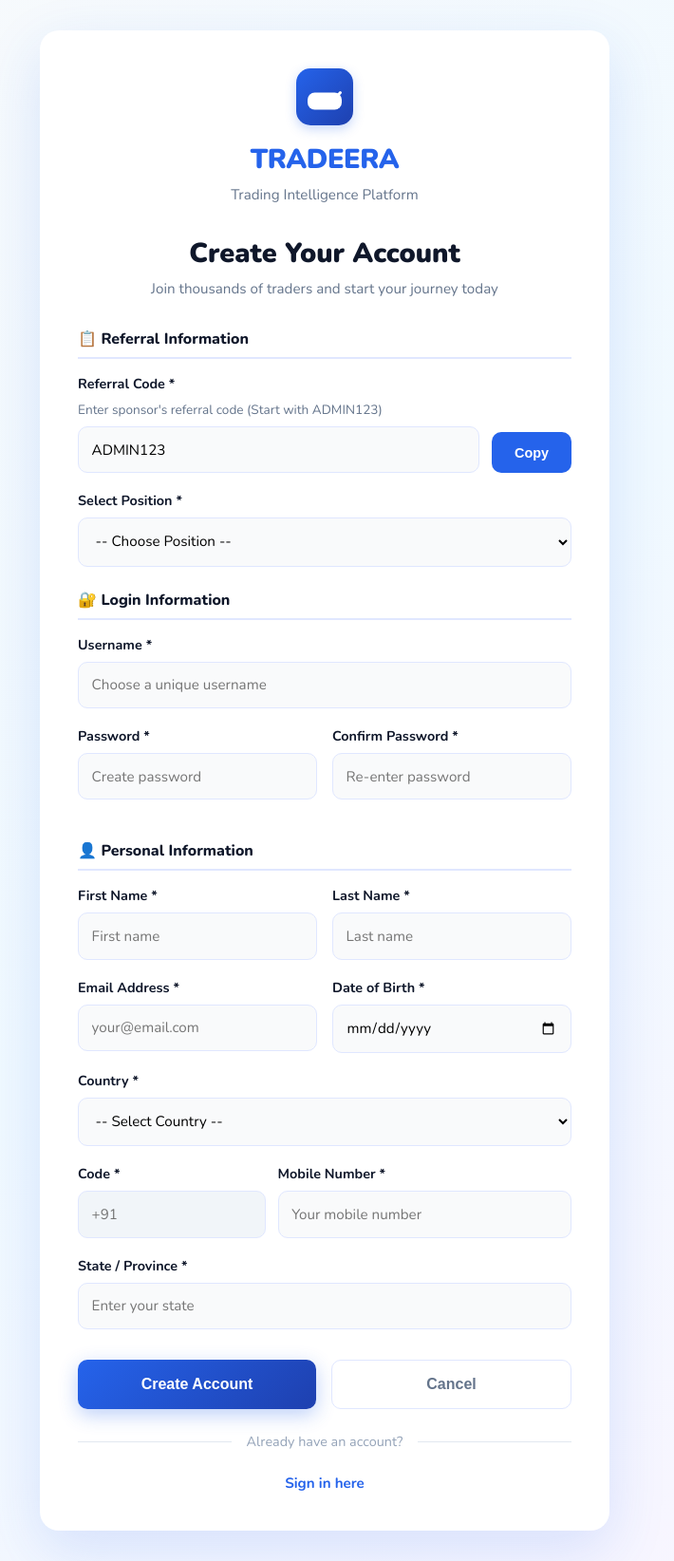
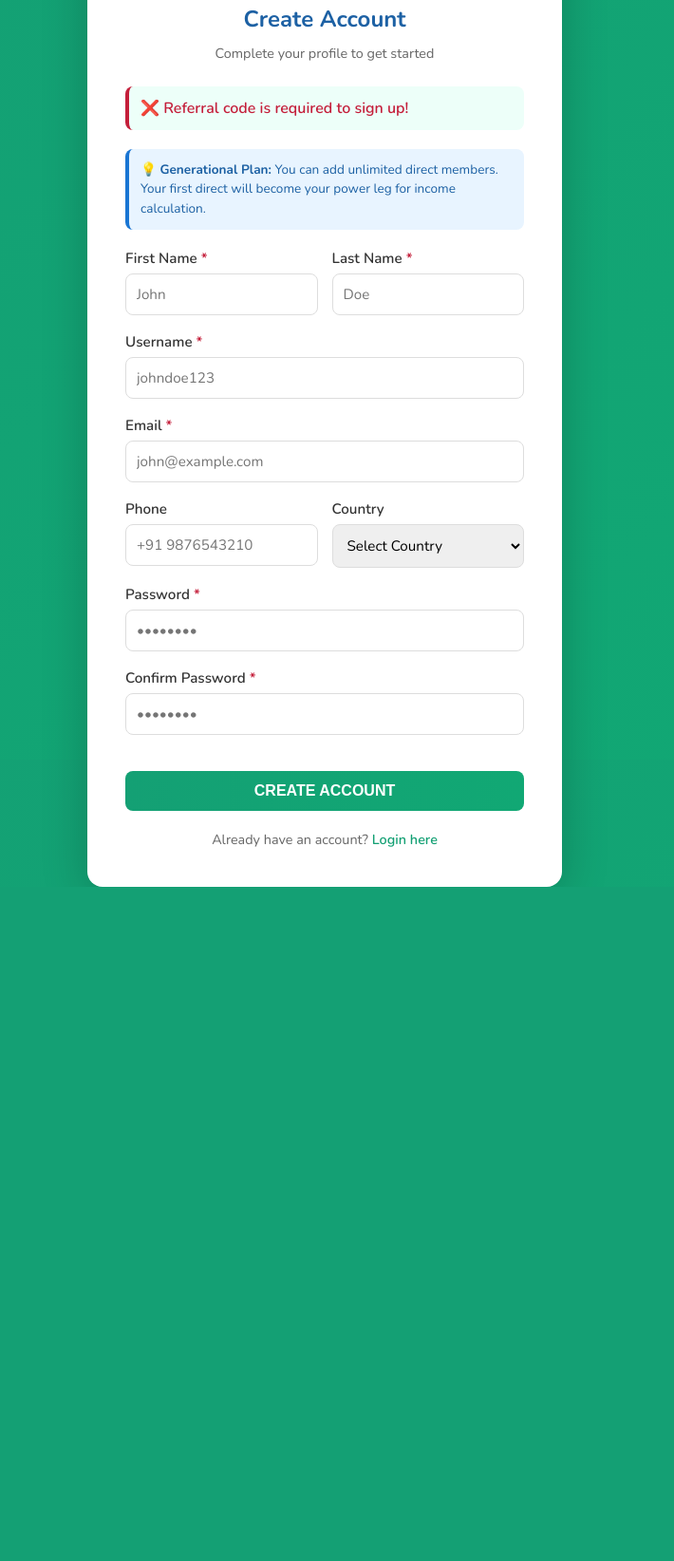
Before and after one commit to mudit0829/mlm-app, a Flask app: page /signup in a window 1280 px wide. Shown: the whole page at 95% size, without its empty margins (298-1008 px from the left). After the commit the page ends 934 px from the top, so only its background shows below. Run offline with Flask 3, Linux system fonts and the light colour scheme.

Commit message:
Update signup.html

```diff
--- a/templates/signup.html
+++ b/templates/signup.html
@@ -1,554 +1,231 @@
 <!DOCTYPE html>
-<html lang="en">
+<html>
 <head>
-  <meta charset="UTF-8">
+  <title>TradeEra - Signup</title>
   <meta name="viewport" content="width=device-width, initial-scale=1.0">
-  <title>Sign Up - TRADEERA</title>
-  <link href="https://fonts.googleapis.com/css2?family=Nunito:wght@400;600;700;800;900&display=swap" rel="stylesheet">
+  <link href="https://fonts.googleapis.com/css?family=Nunito:400,600,700&display=swap" rel="stylesheet">
   <style>
     * { margin: 0; padding: 0; box-sizing: border-box; }
-    html { scroll-behavior: smooth; }
-    body {
-      font-family: 'Nunito', -apple-system, BlinkMacSystemFont, 'Segoe UI', sans-serif;
-      background: linear-gradient(135deg, #f8fafc 0%, #f0f9ff 50%, #f9f5ff 100%);
-      min-height: 100vh;
-      display: flex;
-      align-items: center;
-      justify-content: center;
-      padding: 2rem 1rem;
-    }
+    html, body { height: 100%; background: linear-gradient(135deg, #14a074 0%, #11a874 100%); }
+    body { font-family: 'Nunito', Arial, sans-serif; display: flex; align-items: center; justify-content: center; min-height: 100vh; padding: 20px; }
 
-    .signup-container {
-      width: 100%;
-      max-width: 600px;
-      background: #fff;
-      border-radius: 20px;
-      box-shadow: 0 20px 60px rgba(37, 99, 235, 0.15);
-      padding: 2.5rem;
-      animation: slideInUp 0.6s ease-out;
-    }
+    .signup-container { background: #fff; border-radius: 16px; box-shadow: 0 10px 50px rgba(0,0,0,0.2); width: 100%; max-width: 500px; padding: 40px; }
 
-    @keyframes slideInUp {
-      from { opacity: 0; transform: translateY(30px); }
-      to { opacity: 1; transform: translateY(0); }
-    }
+    .logo-header { text-align: center; margin-bottom: 30px; }
+    .logo { font-size: 2em; font-weight: 700; color: #14a074; letter-spacing: 0.05em; }
+    .tagline { font-size: 0.9em; color: #999; margin-top: 5px; }
 
-    .logo-section {
-      text-align: center;
-      margin-bottom: 2rem;
-    }
+    h2 { color: #1d61a4; font-size: 1.5em; margin-bottom: 10px; text-align: center; }
+    .form-subtitle { text-align: center; color: #666; font-size: 0.9em; margin-bottom: 25px; }
 
-    .logo {
-      width: 60px;
-      height: 60px;
-      background: linear-gradient(135deg, #2563eb, #1e40af);
-      border-radius: 15px;
-      display: flex;
-      align-items: center;
-      justify-content: center;
-      margin: 0 auto 1rem;
-      box-shadow: 0 4px 12px rgba(37, 99, 235, 0.25);
-    }
+    .form-group { margin-bottom: 18px; }
+    label { display: block; font-weight: 600; color: #333; margin-bottom: 6px; font-size: 0.95em; }
+    input, select { width: 100%; padding: 11px; border: 1.5px solid #ddd; border-radius: 8px; font-size: 0.95em; font-family: 'Nunito', Arial; transition: border-color 0.3s; }
+    input:focus, select:focus { outline: none; border-color: #14a074; box-shadow: 0 0 0 3px rgba(20,160,116,0.1); }
 
-    .logo svg { width: 100%; height: 100%; }
+    .required { color: #c41e3a; }
 
-    .logo-text {
-      font-size: 1.8rem;
-      font-weight: 900;
-      color: #2563eb;
-      letter-spacing: -0.5px;
-    }
+    .referral-info { background: #edfff9; padding: 12px; border-radius: 8px; margin-bottom: 20px; border-left: 4px solid #14a074; }
+    .referral-info-text { font-size: 0.9em; color: #333; }
+    .referral-code-display { font-weight: 700; color: #14a074; font-size: 1.05em; margin-top: 5px; }
 
-    .subtitle {
-      font-size: 0.95rem;
-      color: #64748b;
-      margin-top: 0.5rem;
-    }
+    .info-box { background: #e8f4ff; padding: 12px; border-radius: 8px; margin-bottom: 20px; border-left: 4px solid #1975d3; }
+    .info-box-text { font-size: 0.85em; color: #1d61a4; line-height: 1.5; }
 
-    h1 {
-      font-size: 1.8rem;
-      font-weight: 900;
-      color: #0f172a;
-      margin-bottom: 0.5rem;
-      text-align: center;
-    }
+    .error { color: #c41e3a; font-size: 0.85em; margin-top: 5px; display: none; }
+    .success { color: #14a074; font-size: 0.85em; margin-top: 5px; }
 
-    .form-description {
-      text-align: center;
-      color: #64748b;
-      font-size: 0.95rem;
-      margin-bottom: 2rem;
-    }
+    .form-row { display: grid; grid-template-columns: 1fr 1fr; gap: 15px; }
 
-    .section-title {
-      font-size: 1rem;
-      font-weight: 800;
-      color: #0f172a;
-      margin: 1.5rem 0 1rem;
-      padding-bottom: 0.5rem;
-      border-bottom: 2px solid #e0e7ff;
-    }
+    .signup-btn { width: 100%; padding: 12px; background: linear-gradient(90deg, #14a074, #11a874); color: #fff; border: none; border-radius: 8px; font-weight: 700; font-size: 1em; cursor: pointer; transition: transform 0.2s, box-shadow 0.2s; margin-top: 20px; }
+    .signup-btn:hover { transform: translateY(-2px); box-shadow: 0 5px 20px rgba(20,160,116,0.3); }
+    .signup-btn:disabled { opacity: 0.6; cursor: not-allowed; }
 
-    .form-group {
-      margin-bottom: 1.2rem;
-    }
+    .login-link { text-align: center; margin-top: 20px; color: #666; font-size: 0.9em; }
+    .login-link a { color: #14a074; text-decoration: none; font-weight: 600; }
 
-    .form-row {
-      display: grid;
-      grid-template-columns: repeat(2, 1fr);
-      gap: 1rem;
-    }
+    .spinner { display: none; width: 16px; height: 16px; border: 2px solid #fff; border-top-color: transparent; border-radius: 50%; animation: spin 0.6s linear infinite; margin-right: 8px; }
+    @keyframes spin { to { transform: rotate(360deg); } }
 
-    .form-row-3 {
-      display: grid;
-      grid-template-columns: 2fr 1fr 2fr;
-      gap: 0.8rem;
-    }
-
-    label {
-      display: block;
-      font-weight: 700;
-      color: #0f172a;
-      margin-bottom: 0.5rem;
-      font-size: 0.9rem;
-    }
-
-    .label-info {
-      font-size: 0.85rem;
-      color: #64748b;
-      font-weight: 500;
-      margin-bottom: 0.5rem;
-    }
-
-    input, select {
-      width: 100%;
-      padding: 0.85rem;
-      border: 1.5px solid #e0e7ff;
-      border-radius: 10px;
-      font-size: 0.95rem;
-      font-family: 'Nunito', sans-serif;
-      transition: all 0.3s;
-      background: #f9fafb;
-    }
-
-    input:focus, select:focus {
-      outline: none;
-      border-color: #2563eb;
-      background: #fff;
-      box-shadow: 0 0 0 3px rgba(37, 99, 235, 0.1);
-    }
-
-    input[readonly] {
-      background: #f1f5f9;
-      cursor: not-allowed;
-    }
-
-    .referral-group {
-      display: flex;
-      gap: 0.8rem;
-      align-items: flex-end;
-    }
-
-    .referral-group input {
-      flex: 1;
-    }
-
-    .copy-btn {
-      padding: 0.85rem 1.5rem;
-      background: #2563eb;
-      color: #fff;
-      border: none;
-      border-radius: 10px;
-      font-weight: 700;
-      font-size: 0.9rem;
-      cursor: pointer;
-      transition: all 0.3s;
-      white-space: nowrap;
-    }
-
-    .copy-btn:hover {
-      background: #1e40af;
-      transform: translateY(-2px);
-    }
-
-    .btn-group {
-      display: flex;
-      gap: 1rem;
-      margin-top: 2rem;
-    }
-
-    .btn {
-      flex: 1;
-      padding: 1rem;
-      border: none;
-      border-radius: 10px;
-      font-weight: 800;
-      font-size: 1rem;
-      cursor: pointer;
-      transition: all 0.3s;
-    }
-
-    .btn-primary {
-      background: linear-gradient(135deg, #2563eb 0%, #1e40af 100%);
-      color: #fff;
-      box-shadow: 0 6px 20px rgba(37, 99, 235, 0.3);
-    }
-
-    .btn-primary:hover {
-      transform: translateY(-2px);
-      box-shadow: 0 10px 30px rgba(37, 99, 235, 0.4);
-    }
-
-    .btn-outline {
-      background: transparent;
-      border: 1.5px solid #e0e7ff;
-      color: #64748b;
-    }
-
-    .btn-outline:hover {
-      background: #f9fafb;
-      border-color: #2563eb;
-      color: #2563eb;
-    }
-
-    .divider {
-      display: flex;
-      align-items: center;
-      margin: 1.5rem 0;
-      gap: 1rem;
-    }
-
-    .divider::before, .divider::after {
-      content: '';
-      flex: 1;
-      height: 1px;
-      background: #e2e8f0;
-    }
-
-    .divider span {
-      color: #94a3b8;
-      font-size: 0.9rem;
-    }
-
-    .login-link {
-      text-align: center;
-      color: #64748b;
-      font-size: 0.95rem;
-    }
-
-    .login-link a {
-      color: #2563eb;
-      text-decoration: none;
-      font-weight: 700;
-      transition: color 0.3s;
-    }
-
-    .login-link a:hover {
-      color: #1e40af;
-    }
-
-    .alert {
-      padding: 1rem;
-      border-radius: 10px;
-      margin-bottom: 1.5rem;
-      font-size: 0.9rem;
-    }
-
-    .alert-error {
-      background: #fee2e2;
-      border: 1px solid #fecaca;
-      color: #991b1b;
-    }
-
-    .alert-success {
-      background: #dbeafe;
-      border: 1px solid #bfdbfe;
-      color: #1e40af;
-    }
-
-    .loading {
-      display: none;
-      text-align: center;
-      color: #2563eb;
-      font-size: 0.9rem;
-      margin-top: 1rem;
-    }
-
-    @media (max-width: 600px) {
-      .signup-container {
-        padding: 2rem 1.5rem;
-      }
-      .form-row, .form-row-3 {
-        grid-template-columns: 1fr;
-      }
-      h1 {
-        font-size: 1.5rem;
-      }
-      .btn-group {
-        flex-direction: column;
-      }
-    }
+    .flex-center { display: flex; align-items: center; justify-content: center; }
   </style>
 </head>
 <body>
-
   <div class="signup-container">
-    <div class="logo-section">
-      <div class="logo">
-        <svg viewBox="0 0 40 40" fill="none">
-          <rect x="8" y="17" width="24" height="12" rx="5" fill="white"/>
-          <polyline points="13,25 18,20 23,26 31,17" fill="none" stroke="white" stroke-width="2" stroke-linecap="round"/>
-        </svg>
-      </div>
-      <div class="logo-text">TRADEERA</div>
-      <div class="subtitle">Trading Intelligence Platform</div>
+    <div class="logo-header">
+      <div class="logo">TRADEERA</div>
+      <div class="tagline">Join the Trading Community</div>
     </div>
 
-    <h1>Create Your Account</h1>
-    <p class="form-description">Join thousands of traders and start your journey today</p>
+    <h2>Create Account</h2>
+    <p class="form-subtitle">Complete your profile to get started</p>
 
-    <div id="alert"></div>
+    <!-- Referral Info Box -->
+    <div class="referral-info">
+      <div class="referral-info-text">📍 You're joining via referral code:</div>
+      <div class="referral-code-display" id="referralDisplay">-</div>
+    </div>
+
+    <!-- Info Box - Generational Plan -->
+    <div class="info-box">
+      <div class="info-box-text">
+        💡 <strong>Generational Plan:</strong> You can add unlimited direct members. Your first direct will become your power leg for income calculation.
+      </div>
+    </div>
 
     <form id="signupForm">
-
-      <!-- REFERRAL SECTION -->
-      <div class="section-title">📋 Referral Information</div>
-      <div class="form-group">
-        <label for="referral_code">Referral Code *</label>
-        <div class="label-info">Enter sponsor's referral code (Start with ADMIN123)</div>
-        <div class="referral-group">
-          <input type="text" name="referral_code" id="referralCode" placeholder="Enter referral code" required>
-          <button type="button" class="copy-btn" id="copyReferral">Copy</button>
+      <div class="form-row">
+        <div class="form-group">
+          <label>First Name <span class="required">*</span></label>
+          <input type="text" id="firstName" placeholder="John" required>
+          <div class="error" id="firstNameError"></div>
+        </div>
+        <div class="form-group">
+          <label>Last Name <span class="required">*</span></label>
+          <input type="text" id="lastName" placeholder="Doe" required>
+          <div class="error" id="lastNameError"></div>
         </div>
       </div>
 
       <div class="form-group">
-        <label for="position">Select Position *</label>
-        <select name="position" id="position" required>
-          <option value="">-- Choose Position --</option>
-          <option value="LEFT">LEFT</option>
-          <option value="RIGHT">RIGHT</option>
-        </select>
+        <label>Username <span class="required">*</span></label>
+        <input type="text" id="username" placeholder="johndoe123" required>
+        <div class="error" id="usernameError"></div>
       </div>
 
-      <!-- LOGIN INFORMATION -->
-      <div class="section-title">🔐 Login Information</div>
       <div class="form-group">
-        <label for="username">Username *</label>
-        <input type="text" name="username" id="usernameInput" placeholder="Choose a unique username" required>
+        <label>Email <span class="required">*</span></label>
+        <input type="email" id="email" placeholder="john@example.com" required>
+        <div class="error" id="emailError"></div>
       </div>
 
       <div class="form-row">
         <div class="form-group">
-          <label for="password">Password *</label>
-          <input type="password" name="password" id="password" placeholder="Create password" required>
+          <label>Phone</label>
+          <input type="tel" id="phone" placeholder="+91 9876543210">
         </div>
         <div class="form-group">
-          <label for="confirm_password">Confirm Password *</label>
-          <input type="password" name="confirm_password" id="confirm_password" placeholder="Re-enter password" required>
-        </div>
-      </div>
-
-      <!-- PERSONAL INFORMATION -->
-      <div class="section-title">👤 Personal Information</div>
-      <div class="form-row">
-        <div class="form-group">
-          <label for="first_name">First Name *</label>
-          <input type="text" name="first_name" id="first_name" placeholder="First name" required>
-        </div>
-        <div class="form-group">
-          <label for="last_name">Last Name *</label>
-          <input type="text" name="last_name" id="last_name" placeholder="Last name" required>
-        </div>
-      </div>
-
-      <div class="form-row">
-        <div class="form-group">
-          <label for="email">Email Address *</label>
-          <input type="email" name="email" id="email" placeholder="your@email.com" required>
-        </div>
-        <div class="form-group">
-          <label for="dob">Date of Birth *</label>
-          <input type="date" name="dob" id="dob" required>
-        </div>
-      </div>
-
-      <!-- CONTACT INFORMATION -->
-      <div class="form-group">
-        <label for="country">Country *</label>
-        <select name="country" id="countrySelect" required>
-          <option value="">-- Select Country --</option>
-          <option value="India" data-code="+91">India (+91)</option>
-          <option value="USA" data-code="+1">USA (+1)</option>
-          <option value="UK" data-code="+44">UK (+44)</option>
-          <option value="Australia" data-code="+61">Australia (+61)</option>
-          <option value="Canada" data-code="+1">Canada (+1)</option>
-          <option value="Lithuania" data-code="+370">Lithuania (+370)</option>
-          <option value="Germany" data-code="+49">Germany (+49)</option>
-          <option value="France" data-code="+33">France (+33)</option>
-          <option value="Other" data-code="">Other</option>
-        </select>
-      </div>
-
-      <div class="form-row-3">
-        <div class="form-group">
-          <label for="country_code">Code *</label>
-          <input type="text" name="country_code" id="countryCode" placeholder="+91" readonly required>
-        </div>
-        <div style="grid-column: span 2;">
-          <label for="mobile">Mobile Number *</label>
-          <input type="tel" name="mobile" id="mobile" placeholder="Your mobile number" required>
+          <label>Country</label>
+          <select id="country">
+            <option value="">Select Country</option>
+            <option value="INDIA">India</option>
+            <option value="USA">USA</option>
+            <option value="UK">UK</option>
+            <option value="CANADA">Canada</option>
+            <option value="OTHER">Other</option>
+          </select>
         </div>
       </div>
 
       <div class="form-group">
-        <label for="state">State / Province *</label>
-        <input type="text" name="state" id="state" placeholder="Enter your state" required>
+        <label>Password <span class="required">*</span></label>
+        <input type="password" id="password" placeholder="••••••••" required>
+        <div class="error" id="passwordError"></div>
       </div>
 
-      <!-- BUTTONS -->
-      <div class="btn-group">
-        <button type="submit" class="btn btn-primary" id="submitBtn">Create Account</button>
-        <button type="button" class="btn btn-outline" onclick="window.location.href='/'">Cancel</button>
+      <div class="form-group">
+        <label>Confirm Password <span class="required">*</span></label>
+        <input type="password" id="confirmPassword" placeholder="••••••••" required>
+        <div class="error" id="confirmPasswordError"></div>
       </div>
 
-      <div class="loading" id="loading">Creating your account...</div>
+      <button type="submit" class="signup-btn" id="signupBtn">
+        <span class="spinner" id="spinner"></span>
+        CREATE ACCOUNT
+      </button>
     </form>
 
-    <div class="divider">
-      <span>Already have an account?</span>
-    </div>
-
     <div class="login-link">
-      <a href="/login">Sign in here</a>
+      Already have an account? <a href="/login">Login here</a>
     </div>
   </div>
 
   <script>
-    // Auto-detect API URL (works on both localhost and Render)
-    const API_URL = window.location.origin;
-    console.log('API URL:', API_URL);
+    const referralCode = new URLSearchParams(window.location.search).get('referral') || '';
+    const signupForm = document.getElementById('signupForm');
+    const signupBtn = document.getElementById('signupBtn');
+    const spinner = document.getElementById('spinner');
 
-    function showAlert(message, type) {
-      const alertDiv = document.getElementById('alert');
-      alertDiv.innerHTML = `<div class="alert alert-${type}">${message}</div>`;
-      window.scrollTo(0, 0);
+    // Display referral code
+    if(referralCode) {
+      document.getElementById('referralDisplay').textContent = referralCode;
+    } else {
+      document.querySelector('.referral-info').innerHTML = '<div style="color: #c41e3a; font-weight: 600;">❌ Referral code is required to sign up!</div>';
+      document.querySelector('.referral-info').style.borderColor = '#c41e3a';
     }
 
-    function getQueryParam(param) {
-      let params = new URLSearchParams(window.location.search);
-      return params.get(param);
-    }
-
-    window.addEventListener('load', function() {
-      let referral = getQueryParam('referral') || getQueryParam('ref');
-      let refInput = document.getElementById('referralCode');
-      if (referral) {
-        refInput.value = referral;
-        refInput.readOnly = true;
-        refInput.style.background = '#f1f5f9';
-      } else {
-        // Default to admin referral code for first user
-        refInput.value = 'ADMIN123';
-      }
-    });
-
-    document.getElementById('copyReferral').addEventListener('click', function(e) {
-      e.preventDefault();
-      let refCode = document.getElementById('referralCode').value;
-      if (refCode) {
-        navigator.clipboard.writeText(refCode);
-        showAlert('✅ Referral code copied!', 'success');
-      } else {
-        showAlert('❌ Enter a referral code first!', 'error');
-      }
-    });
-
-    document.getElementById('countrySelect').addEventListener('change', function(e) {
-      let code = e.target.options[e.target.selectedIndex].getAttribute('data-code');
-      document.getElementById('countryCode').value = code || '';
-    });
-
-    document.getElementById('usernameInput').addEventListener('blur', async function() {
-      let username = this.value.trim();
-      if (username && username.length > 2) {
-        try {
-          let res = await fetch(`${API_URL}/api/check-username/` + encodeURIComponent(username), {
-            credentials: 'include'
-          });
-          let data = await res.json();
-          if (data.exists) {
-            showAlert('❌ Username already taken!', 'error');
-            this.value = '';
-            this.focus();
-          }
-        } catch (err) {
-          console.error('Error checking username:', err);
-        }
-      }
-    });
-
-    document.getElementById('signupForm').addEventListener('submit', async function(e) {
+    signupForm.addEventListener('submit', async (e) => {
       e.preventDefault();
 
-      let form = e.target;
-      const submitBtn = document.getElementById('submitBtn');
-      const loading = document.getElementById('loading');
+      // Clear errors
+      document.querySelectorAll('.error').forEach(el => el.style.display = 'none');
 
-      // Validate passwords
-      if (form.password.value !== form.confirm_password.value) {
-        showAlert('❌ Passwords do not match!', 'error');
+      // Validate
+      if(!referralCode) {
+        alert('Referral code is required!');
         return;
       }
 
-      if (form.password.value.length < 8) {
-        showAlert('❌ Password must be at least 8 characters!', 'error');
+      const password = document.getElementById('password').value;
+      const confirmPassword = document.getElementById('confirmPassword').value;
+
+      if(password !== confirmPassword) {
+        document.getElementById('confirmPasswordError').textContent = 'Passwords do not match';
+        document.getElementById('confirmPasswordError').style.display = 'block';
         return;
       }
 
-      // Collect form data
-      let fields = {};
-      Array.from(form.elements).forEach(el => {
-        if (el.name && el.type !== "button" && el.type !== "submit") {
-          fields[el.name] = el.value;
-        }
-      });
-      fields["reg_date"] = new Date().toISOString();
+      if(password.length < 6) {
+        document.getElementById('passwordError').textContent = 'Password must be at least 6 characters';
+        document.getElementById('passwordError').style.display = 'block';
+        return;
+      }
 
-      submitBtn.style.display = 'none';
-      loading.style.display = 'block';
+      // Show spinner
+      spinner.style.display = 'inline-block';
+      signupBtn.disabled = true;
 
       try {
-        console.log('Sending signup request:', fields);
-
-        let res = await fetch(`${API_URL}/api/auth/signup`, {
+        const response = await fetch('/signup', {
           method: 'POST',
           headers: { 'Content-Type': 'application/json' },
-          credentials: 'include',
-          body: JSON.stringify(fields)
+          body: JSON.stringify({
+            first_name: document.getElementById('firstName').value,
+            last_name: document.getElementById('lastName').value,
+            username: document.getElementById('username').value,
+            email: document.getElementById('email').value,
+            phone: document.getElementById('phone').value,
+            country: document.getElementById('country').value,
+            password: password,
+            referral_code: referralCode
+          })
         });
 
-        let data = await res.json();
-        console.log('Signup response:', data);
+        const result = await response.json();
 
-        if (res.ok && data.success) {
-          showAlert(`✅ Registration successful! Your referral code is: ${data.referral_code}. Redirecting to login...`, 'success');
-          setTimeout(() => {
-            window.location.href = '/login';
-          }, 3000);
+        if(result.success) {
+          alert(`✅ Account created successfully!\n\nYour Referral Code: ${result.referral_code}\n\nShare this code with others to build your team!`);
+          window.location.href = '/login';
         } else {
-          showAlert(`❌ ${data.message || 'Registration failed'}`, 'error');
-          submitBtn.style.display = 'block';
-          loading.style.display = 'none';
+          // Show specific error
+          if(result.message.includes('Username')) {
+            document.getElementById('usernameError').textContent = result.message;
+            document.getElementById('usernameError').style.display = 'block';
+          } else if(result.message.includes('Email')) {
+            document.getElementById('emailError').textContent = result.message;
+            document.getElementById('emailError').style.display = 'block';
+          } else {
+            alert('Error: ' + result.message);
+          }
         }
-      } catch (err) {
-        console.error('Error:', err);
-        showAlert('❌ Connection error: ' + err.message, 'error');
-        submitBtn.style.display = 'block';
-        loading.style.display = 'none';
+      } catch(err) {
+        console.error(err);
+        alert('Signup failed. Please try again.');
+      } finally {
+        spinner.style.display = 'none';
+        signupBtn.disabled = false;
       }
     });
   </script>
-
 </body>
 </html>
```
